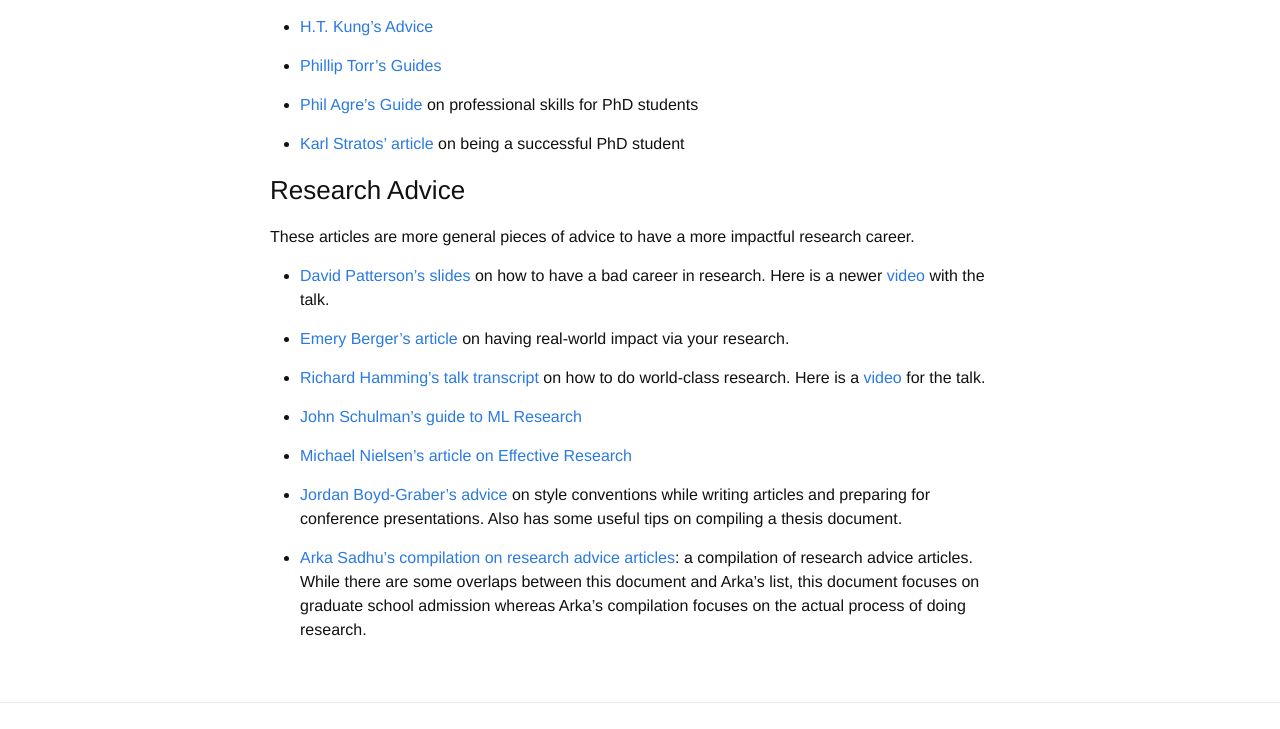
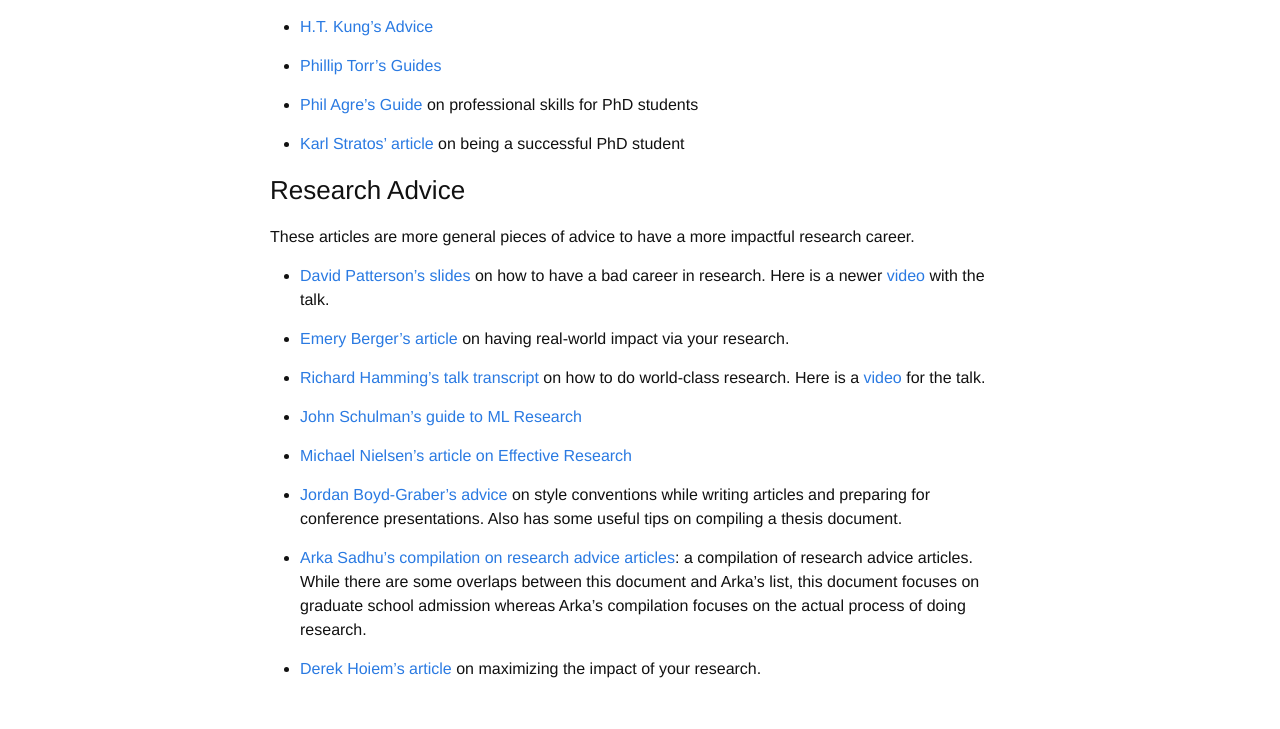
Before and after one commit to martiansideofthemoon/martiansideofthemoon.github.io, a Jekyll site: the page built from _posts/2018-05-30-grad-resources.markdown, in a window 1280 px wide and 900 px high, scrolled down 2852 px, cut to the strip 0-729 px from the top of the window. Built offline with Jekyll 4.4.1, drawn with Linux system fonts in a browser that asks for light colours; comment, search, counter and statistics services are not loaded.

Commit message:
adding article to grad resources

```diff
--- a/_posts/2018-05-30-grad-resources.markdown
+++ b/_posts/2018-05-30-grad-resources.markdown
@@ -97,3 +97,5 @@ These articles are more general pieces of advice to have a more impactful resear
 * [Jordan Boyd-Graber's advice](http://users.umiacs.umd.edu/~jbg/static/style.html) on style conventions while writing articles and preparing for conference presentations. Also has some useful tips on compiling a thesis document.
 
 * [Arka Sadhu's compilation on research advice articles](https://github.com/TheShadow29/research-advice-list): a compilation of research advice articles. While there are some overlaps between this document and Arka's list, this document focuses on graduate school admission whereas Arka's compilation focuses on the actual process of doing research.
+
+* [Derek Hoiem's article](https://medium.com/vision-of-seeing/how-to-maximize-the-impact-of-your-research-f431d3c67e8d) on maximizing the impact of your research.
```
